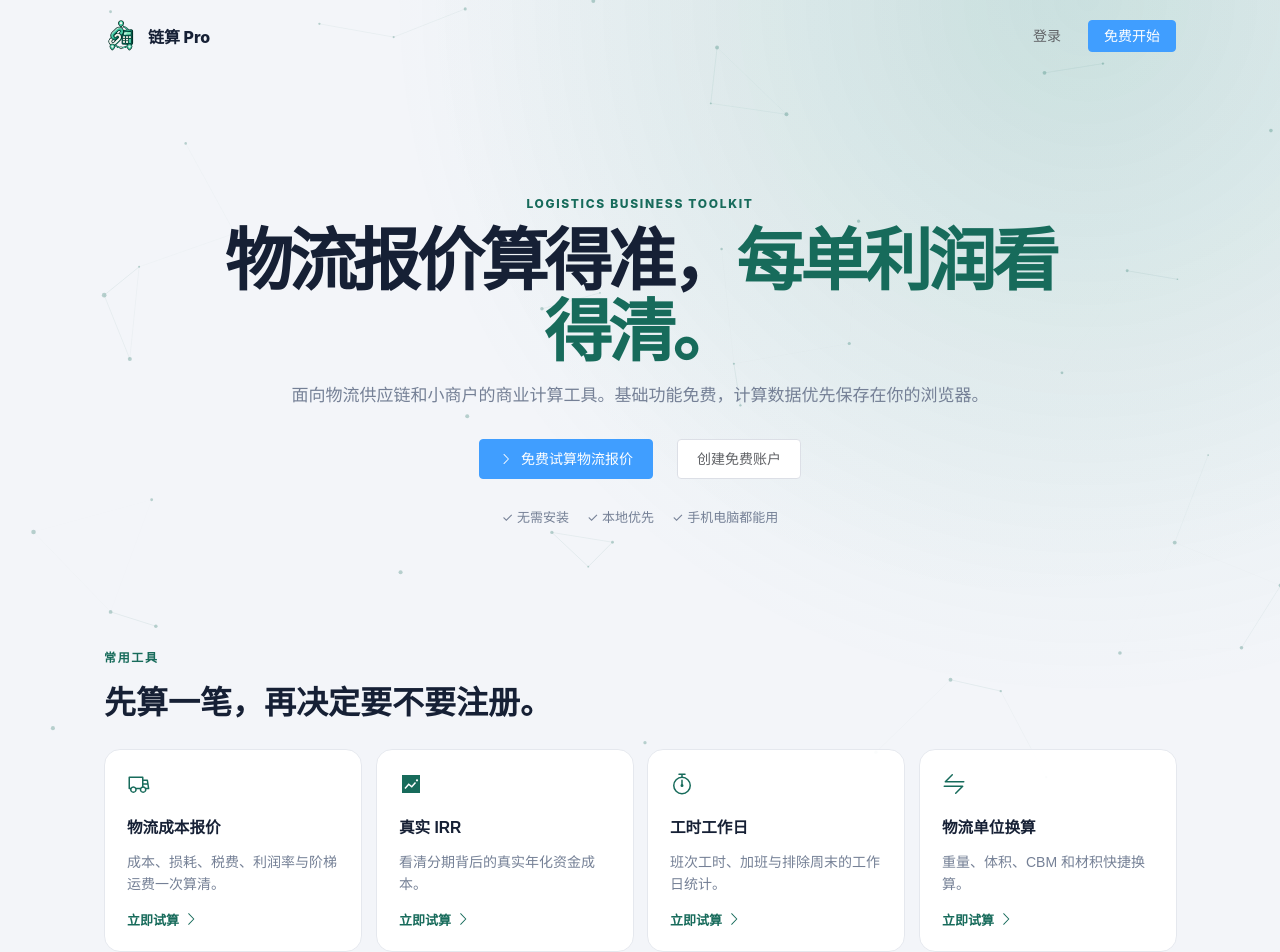
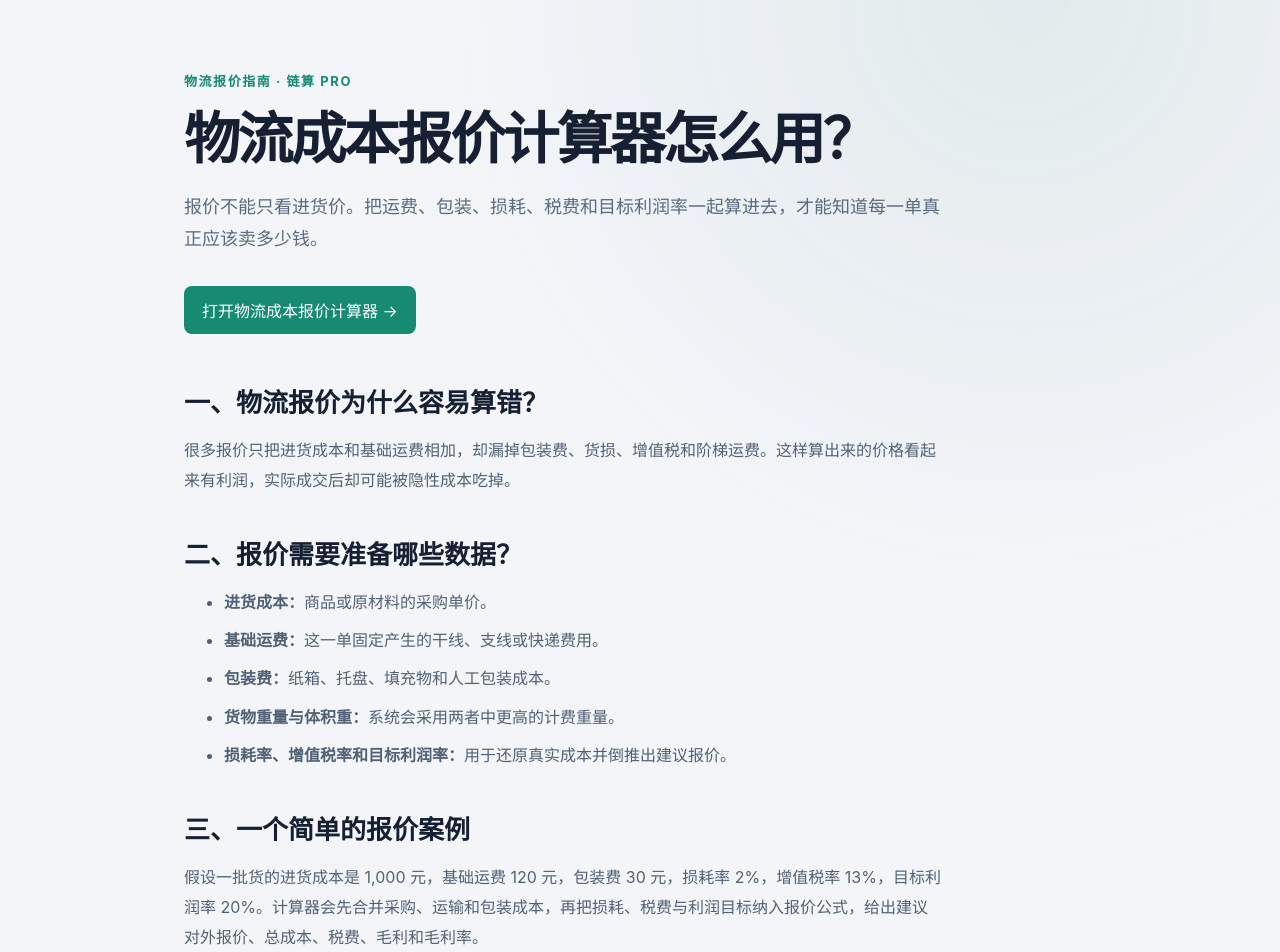
Before and after one commit to xiaotangtang2/lian-suan-pro, a Vue app: page /articles/logistics-cost-quote in a window 1280 px wide. Before the commit this address led to /. Shown: the top 952 px of the page. Built offline with nearby package versions, Linux system fonts and the light colour scheme; no server answers.

Commit message:
docs: update website introduction and SEO guide

```diff
--- a/seo-pages.json
+++ b/seo-pages.json
@@ -54,5 +54,13 @@
     "heading": "联系链算 Pro",
     "summary": "如遇到计算、账号、会员订单或付款凭证问题，可通过联系页面提供的信息与链算 Pro 沟通。",
     "keywords": ["联系链算 Pro", "计算器问题反馈", "商务合作"]
+  },
+  {
+    "path": "/articles/logistics-cost-quote",
+    "title": "物流成本报价计算器怎么用？运费、损耗、税费与利润完整计算指南 - 链算 Pro",
+    "description": "本文用一个完整案例说明物流成本报价如何计算，涵盖进货成本、基础运费、包装费、体积重、损耗率、税费和目标利润率。",
+    "heading": "物流成本报价计算器怎么用？",
+    "summary": "报价不能只看进货价。把运费、包装、损耗、税费和目标利润率一起算进去，才能知道每一单真正应该卖多少钱。",
+    "keywords": ["物流成本报价计算器", "物流报价怎么计算", "运费利润计算", "含税报价"]
   }
 ]
--- a/src/router/index.js
+++ b/src/router/index.js
@@ -48,6 +48,7 @@ const routes = [
   { path: '/', name: 'Landing', component: () => import('../views/LandingPage.vue'), meta: { title: '链算 Pro · 物流商业计算工具', description: '物流报价、真实 IRR、工作日和单位换算等免费商业计算工具。' } },
   { path: '/tools/:slug', name: 'Tool', component: () => import('../views/ToolPage.vue'), meta: { title: '免费物流计算工具 · 链算 Pro' } },
   { path: '/privacy', name: 'Privacy', component: () => import('../views/PrivacyPage.vue'), meta: { title: '隐私与会员说明 · 链算 Pro' } },
+  { path: '/articles/logistics-cost-quote', name: 'LogisticsCostArticle', component: () => import('../views/LogisticsCostArticlePage.vue'), meta: { title: '物流成本报价计算器怎么用？ · 链算 Pro' } },
   {
     path: '/contact',
     name: 'Contact',
--- /dev/null
+++ b/src/views/LogisticsCostArticlePage.vue
@@ -0,0 +1,67 @@
+<script setup>
+import { RouterLink } from 'vue-router'
+</script>
+
+<template>
+  <article class="article-page">
+    <header class="article-hero">
+      <p class="eyebrow">物流报价指南 · 链算 Pro</p>
+      <h1>物流成本报价计算器怎么用？</h1>
+      <p class="lead">报价不能只看进货价。把运费、包装、损耗、税费和目标利润率一起算进去，才能知道每一单真正应该卖多少钱。</p>
+      <RouterLink class="article-cta" to="/tools/logistics-quote/">打开物流成本报价计算器 →</RouterLink>
+    </header>
+
+    <section class="article-content">
+      <h2>一、物流报价为什么容易算错？</h2>
+      <p>很多报价只把进货成本和基础运费相加，却漏掉包装费、货损、增值税和阶梯运费。这样算出来的价格看起来有利润，实际成交后却可能被隐性成本吃掉。</p>
+
+      <h2>二、报价需要准备哪些数据？</h2>
+      <ul>
+        <li><strong>进货成本：</strong>商品或原材料的采购单价。</li>
+        <li><strong>基础运费：</strong>这一单固定产生的干线、支线或快递费用。</li>
+        <li><strong>包装费：</strong>纸箱、托盘、填充物和人工包装成本。</li>
+        <li><strong>货物重量与体积重：</strong>系统会采用两者中更高的计费重量。</li>
+        <li><strong>损耗率、增值税率和目标利润率：</strong>用于还原真实成本并倒推出建议报价。</li>
+      </ul>
+
+      <h2>三、一个简单的报价案例</h2>
+      <p>假设一批货的进货成本是 1,000 元，基础运费 120 元，包装费 30 元，损耗率 2%，增值税率 13%，目标利润率 20%。计算器会先合并采购、运输和包装成本，再把损耗、税费与利润目标纳入报价公式，给出建议对外报价、总成本、税费、毛利和毛利率。</p>
+      <p>这里最容易踩坑的是“利润率”和“加价率”不是一回事。直接把成本乘以 1.2，并不等于最终毛利率 20%，因为含税售价和税费会改变分母。</p>
+
+      <h2>四、体积重和阶梯运费怎么处理？</h2>
+      <p>物流行业经常同时存在实重和体积重。若货物轻但体积大，承运商通常按体积重收费。报价时应使用更高的计费重量，并把不同重量区间的阶梯运费单独列出，避免超过某个区间后报价突然失真。</p>
+      <p>在 <RouterLink to="/tools/logistics-quote/">物流成本报价计算器</RouterLink> 中，可以添加多个阶梯区间，查看当前计费重量命中的运费档位；如果区间有缺口或重量超过最高档，页面会给出提示。</p>
+
+      <h2>五、实操建议</h2>
+      <ol>
+        <li>先记录真实成交过的运费和包装成本，不要只用估算数。</li>
+        <li>把实重、体积重和阶梯运费分开维护，定期更新承运商报价。</li>
+        <li>报价前同时检查建议售价、总成本、税费和毛利率。</li>
+        <li>对高损耗、低毛利或大体积商品，留出风险缓冲，不要把利润目标卡得过死。</li>
+      </ol>
+
+      <div class="article-next">
+        <strong>现在就算一笔真实报价</strong>
+        <p>输入你的成本参数，快速查看建议售价和每单利润。</p>
+        <RouterLink to="/tools/logistics-quote/">免费试算物流报价 →</RouterLink>
+      </div>
+    </section>
+  </article>
+</template>
+
+<style scoped>
+.article-page { max-width: 960px; margin: 0 auto; padding: 56px 24px 80px; color: var(--text, #172033); }
+.article-hero { max-width: 760px; margin-bottom: 48px; }
+.eyebrow { color: #168b72; font-size: 13px; letter-spacing: .12em; text-transform: uppercase; }
+h1 { margin: 12px 0 20px; font-size: clamp(32px, 6vw, 56px); line-height: 1.15; }
+.lead { color: #5d6b80; font-size: 18px; line-height: 1.8; }
+.article-cta, .article-next a { color: #fff; background: #168b72; border-radius: 8px; display: inline-block; padding: 12px 18px; text-decoration: none; margin-top: 12px; }
+.article-content { max-width: 760px; }
+h2 { margin: 38px 0 12px; font-size: 26px; }
+p, li { color: #536176; line-height: 1.9; }
+li { margin: 8px 0; }
+.article-content a { color: #168b72; }
+.article-next { margin-top: 48px; padding: 24px; border: 1px solid #dce8e3; border-radius: 12px; background: #f4faf7; }
+.article-next strong { font-size: 20px; }
+.article-next p { margin: 8px 0; }
+</style>
```
Also changed, not shown: 2 other files (tests, documents, lock files or other folders).
